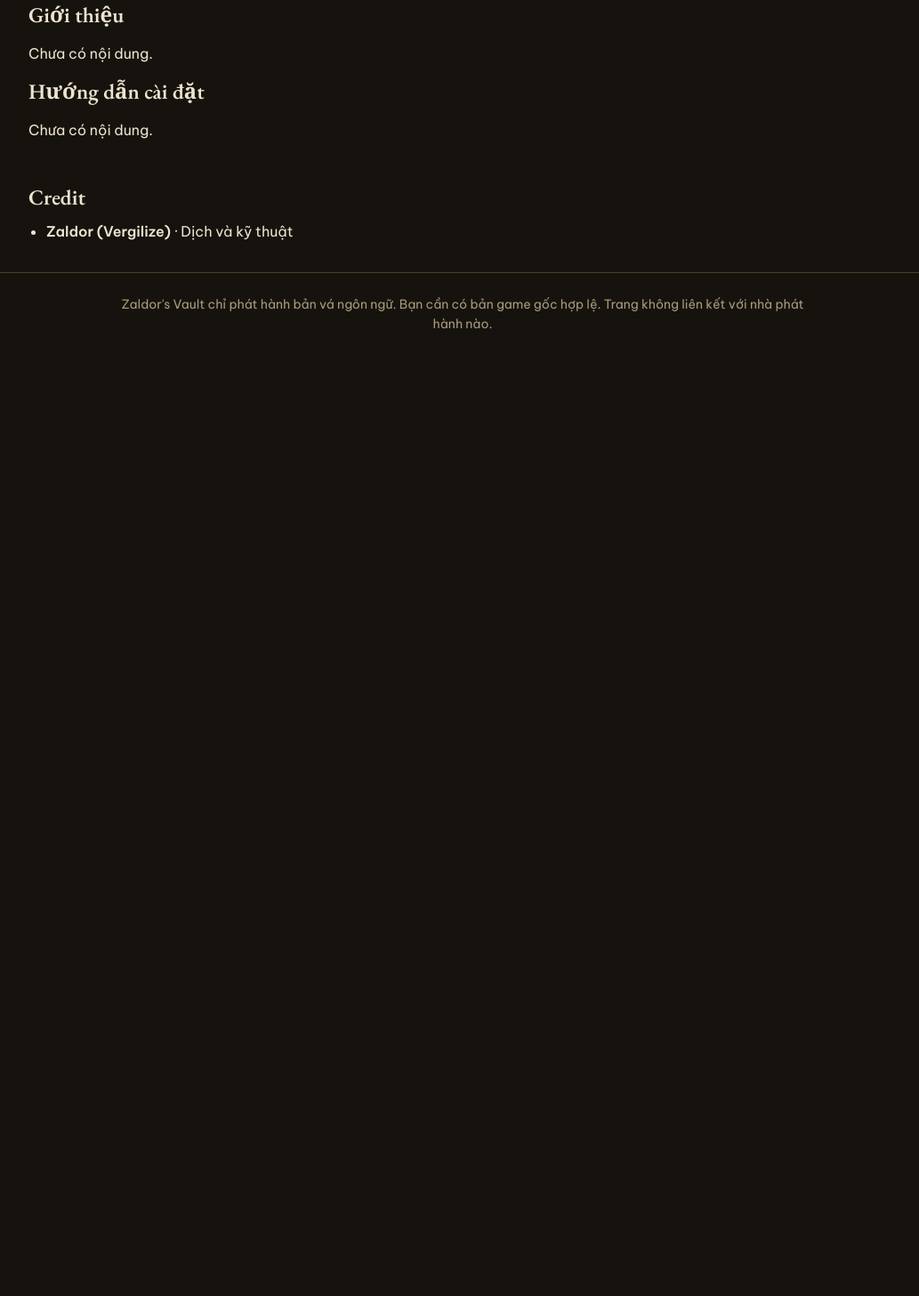
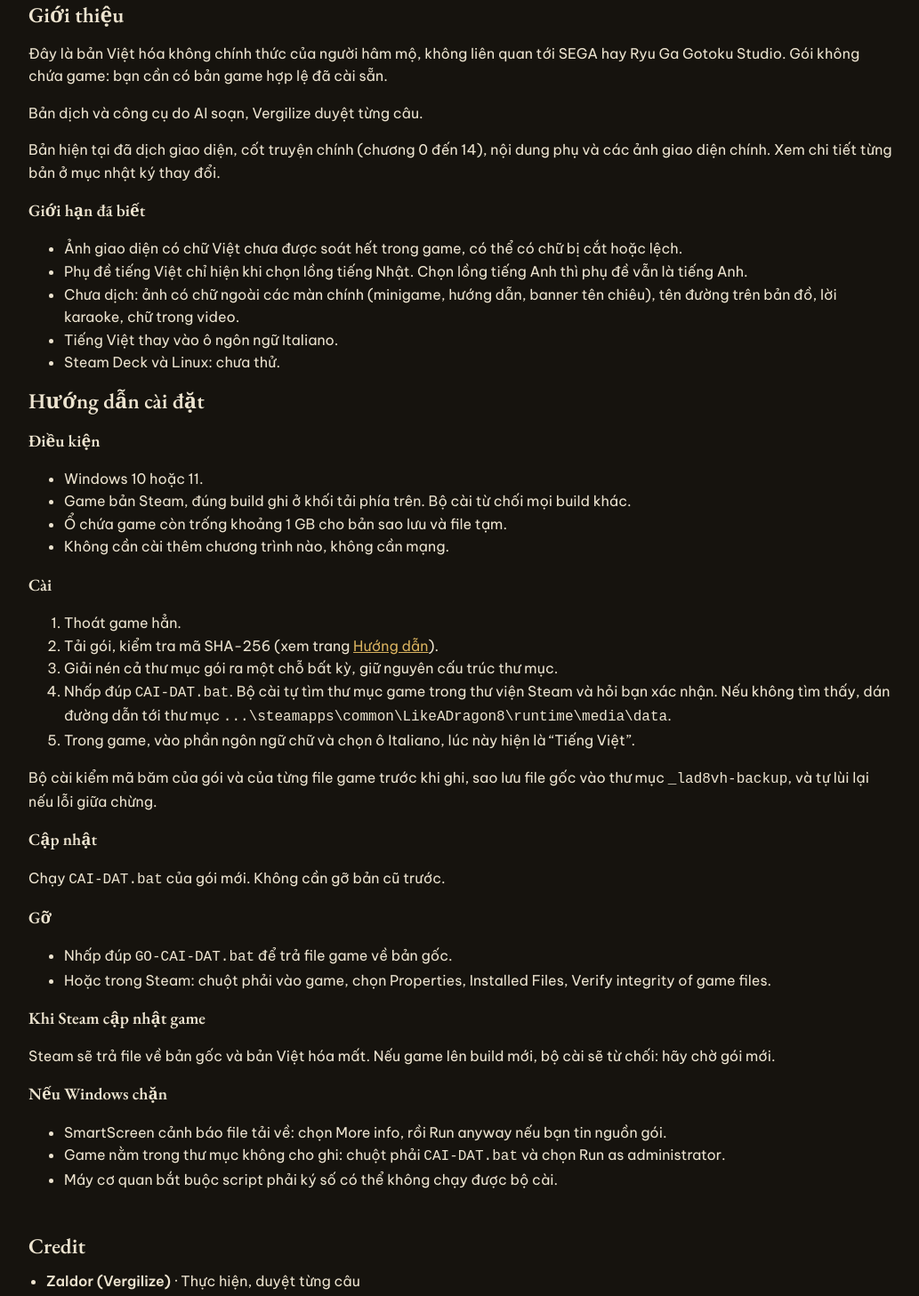
Before and after one commit to nlcuong1406/zaldors-vault, an Astro site: page /game/lad8-infinite-wealth in a window 1280 px wide. Shown: the part 453-1910 px from the top of the page at 89% size, without its empty margins (120-1153 px from the left). Before the commit the page ends 853 px from the top, so only its background shows below. Built offline with nearby package versions, Linux system fonts and the light colour scheme; Astro itself is replaced by a stand-in of ours.

Commit message:
docs: add LAD8 install guide and fix first-release gh check
Co-Authored-By: Claude Opus 5.5 <noreply@anthropic.com>

```diff
--- a/src/content/games/lad8-infinite-wealth.md
+++ b/src/content/games/lad8-infinite-wealth.md
@@ -1,20 +1,66 @@
 ---
 id: "lad8-infinite-wealth"
 title: "Like a Dragon: Infinite Wealth"
-platform: "PC Windows (Steam, appid 2072450)"
+platform: "PC (Steam, Windows)"
 edition: "Steam"
 status: dang-dich
 progress: 0
-tagline: "Chưa có giới thiệu."
+tagline: "Bản Việt hóa của người hâm mộ cho bản Steam trên Windows: giao diện, cốt truyện chính và nội dung phụ."
 credits:
   - name: "Zaldor (Vergilize)"
-    role: "Dịch và kỹ thuật"
+    role: "Thực hiện, duyệt từng câu"
 ---
 
 ## Giới thiệu
 
-Chưa có nội dung.
+Đây là bản Việt hóa không chính thức của người hâm mộ, không liên quan tới SEGA hay Ryu Ga Gotoku Studio. Gói không chứa game: bạn cần có bản game hợp lệ đã cài sẵn.
+
+Bản dịch và công cụ do AI soạn, Vergilize duyệt từng câu.
+
+Bản hiện tại đã dịch giao diện, cốt truyện chính (chương 0 đến 14), nội dung phụ và các ảnh giao diện chính. Xem chi tiết từng bản ở mục nhật ký thay đổi.
+
+### Giới hạn đã biết
+
+- Ảnh giao diện có chữ Việt chưa được soát hết trong game, có thể có chữ bị cắt hoặc lệch.
+- Phụ đề tiếng Việt chỉ hiện khi chọn lồng tiếng Nhật. Chọn lồng tiếng Anh thì phụ đề vẫn là tiếng Anh.
+- Chưa dịch: ảnh có chữ ngoài các màn chính (minigame, hướng dẫn, banner tên chiêu), tên đường trên bản đồ, lời karaoke, chữ trong video.
+- Tiếng Việt thay vào ô ngôn ngữ Italiano.
+- Steam Deck và Linux: chưa thử.
 
 ## Hướng dẫn cài đặt
 
-Chưa có nội dung.
+### Điều kiện
+
+- Windows 10 hoặc 11.
+- Game bản Steam, đúng build ghi ở khối tải phía trên. Bộ cài từ chối mọi build khác.
+- Ổ chứa game còn trống khoảng 1 GB cho bản sao lưu và file tạm.
+- Không cần cài thêm chương trình nào, không cần mạng.
+
+### Cài
+
+1. Thoát game hẳn.
+2. Tải gói, kiểm tra mã SHA-256 (xem trang [Hướng dẫn](/huong-dan/)).
+3. Giải nén cả thư mục gói ra một chỗ bất kỳ, giữ nguyên cấu trúc thư mục.
+4. Nhấp đúp `CAI-DAT.bat`. Bộ cài tự tìm thư mục game trong thư viện Steam và hỏi bạn xác nhận. Nếu không tìm thấy, dán đường dẫn tới thư mục `...\steamapps\common\LikeADragon8\runtime\media\data`.
+5. Trong game, vào phần ngôn ngữ chữ và chọn ô Italiano, lúc này hiện là "Tiếng Việt".
+
+Bộ cài kiểm mã băm của gói và của từng file game trước khi ghi, sao lưu file gốc vào thư mục `_lad8vh-backup`, và tự lùi lại nếu lỗi giữa chừng.
+
+### Cập nhật
+
+Chạy `CAI-DAT.bat` của gói mới. Không cần gỡ bản cũ trước.
+
+### Gỡ
+
+- Nhấp đúp `GO-CAI-DAT.bat` để trả file game về bản gốc.
+- Hoặc trong Steam: chuột phải vào game, chọn Properties, Installed Files, Verify integrity of game files.
+
+### Khi Steam cập nhật game
+
+Steam sẽ trả file về bản gốc và bản Việt hóa mất. Nếu game lên build mới, bộ cài sẽ từ chối: hãy chờ gói mới.
+
+### Nếu Windows chặn
+
+- SmartScreen cảnh báo file tải về: chọn More info, rồi Run anyway nếu bạn tin nguồn gói.
+- Game nằm trong thư mục không cho ghi: chuột phải `CAI-DAT.bat` và chọn Run as administrator.
+- Máy cơ quan bắt buộc script phải ký số có thể không chạy được bộ cài.
```
Also changed, not shown: README.md.
